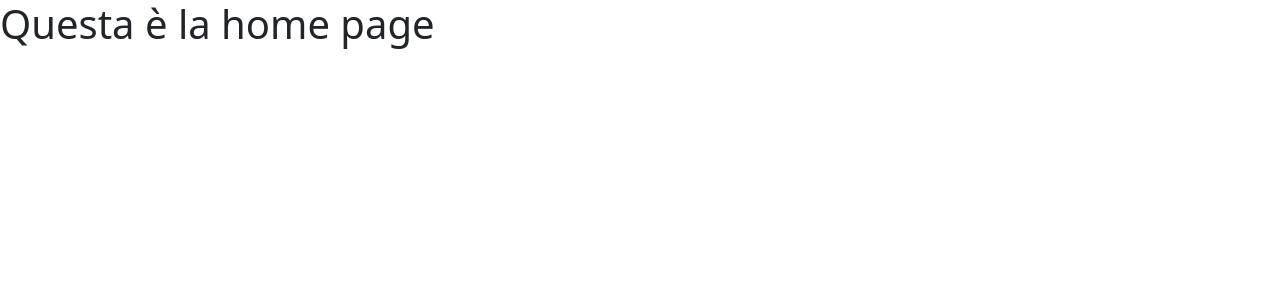
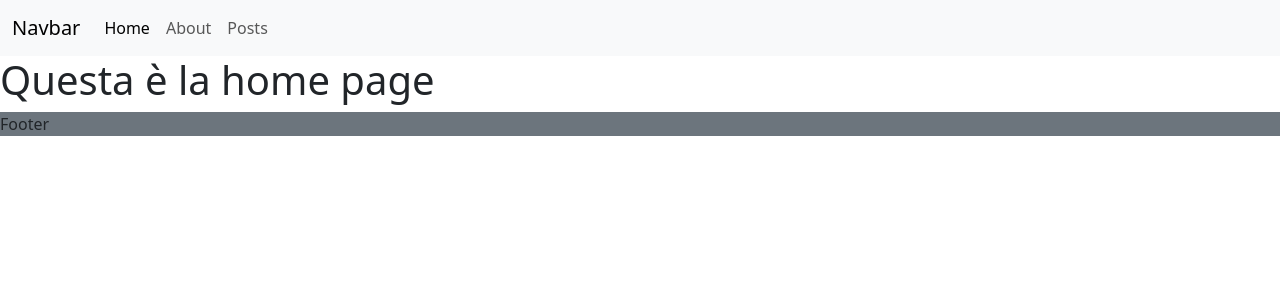
Before and after one commit to giuseppeesposito22/react-router, a React (Vite) app: page / in a window 1280 px wide. Shown: the top 300 px of the page. Built offline with nearby package versions, Linux system fonts and the light colour scheme.

Commit message:
implements default layout

```diff
--- a/src/App.jsx
+++ b/src/App.jsx
@@ -5,15 +5,18 @@ import HomePage from "./pages/HomePage";
 import AboutPage from "./pages/AboutPage";
 
 import PostsPage from "./pages/PostsPage";
+import DefaultLayout from "./layouts/DefaultLayout";
 
 function App() {
   return (
     <>
       <BrowserRouter>
         <Routes>
-          <Route path="/" element={<HomePage />} />
-          <Route path="/about" element={<AboutPage />} />
-          <Route path="/posts" element={<PostsPage />} />
+          <Route element={<DefaultLayout />}>
+            <Route path="/" element={<HomePage />} />
+            <Route path="/about" element={<AboutPage />} />
+            <Route path="/posts" element={<PostsPage />} />
+          </Route>
         </Routes>
       </BrowserRouter>
     </>
```
